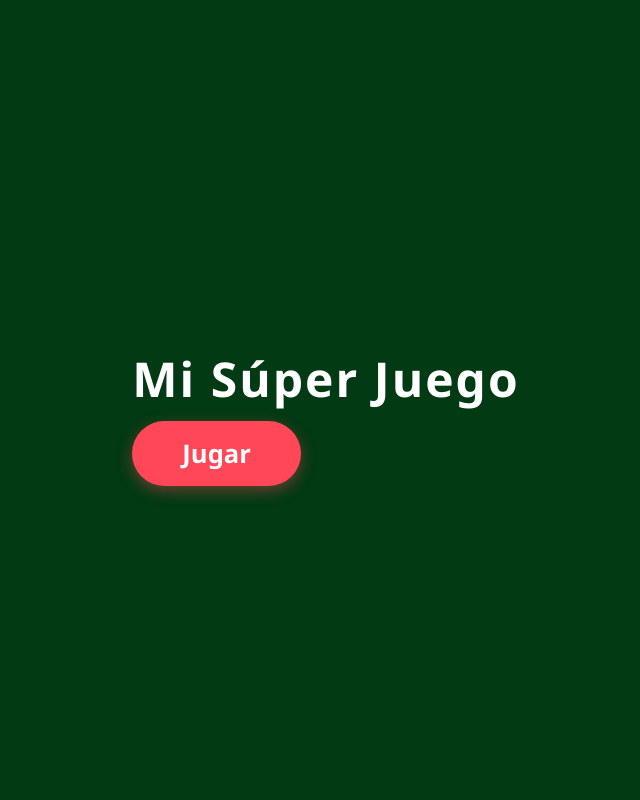
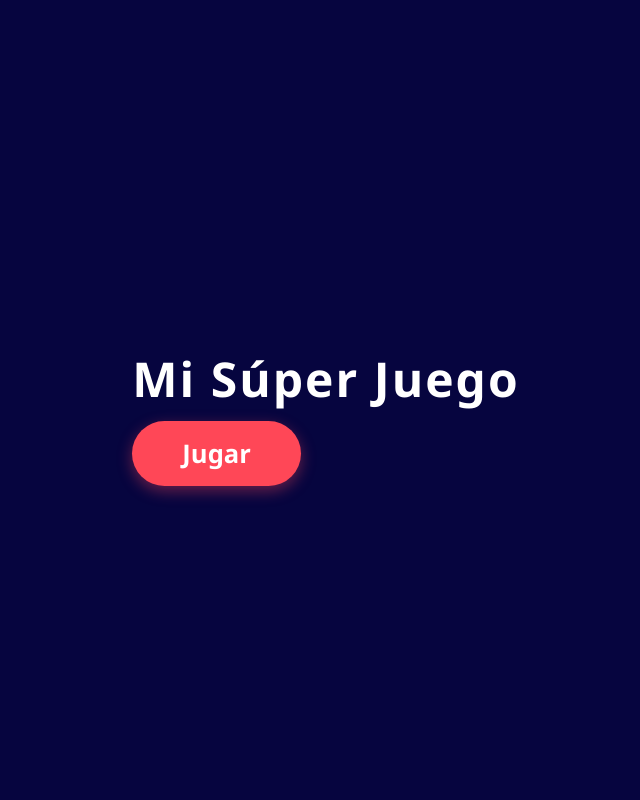
Before and after one commit to JOSITOPS10/ASIR2_2627, a PHP site: page / in a window 1280 px wide. Shown: the whole page, without its empty margins (314-954 px from the left). Run offline with PHP 8.4, Linux system fonts and the light colour scheme.

Commit message:
terminada

```diff
--- a/AplicacionesWeb/RA15_DOS_MANOSS_POKER/index.css
+++ b/AplicacionesWeb/RA15_DOS_MANOSS_POKER/index.css
@@ -3,7 +3,7 @@ body {
     margin: 0;
     padding: 0;
     font-family: 'Segoe UI', Tahoma, Geneva, Verdana, sans-serif;
-    background-color: #023a13;
+    background-color: rgb(6, 5, 63);
     color: #ffffff;
     display: flex;
     justify-content: center;
--- a/AplicacionesWeb/RA15_DOS_MANOSS_POKER/juego.css
+++ b/AplicacionesWeb/RA15_DOS_MANOSS_POKER/juego.css
@@ -1,5 +1,5 @@
 body {
-    background-color: darkgreen;
+    background-color: rgb(6, 5, 63);
     font-family: Arial, sans-serif;
     color: white;
     text-align: center;
```
Also changed, not shown: AplicacionesWeb/RA15_DOS_MANOSS_POKER/juego.php (+6 -5 lines).
